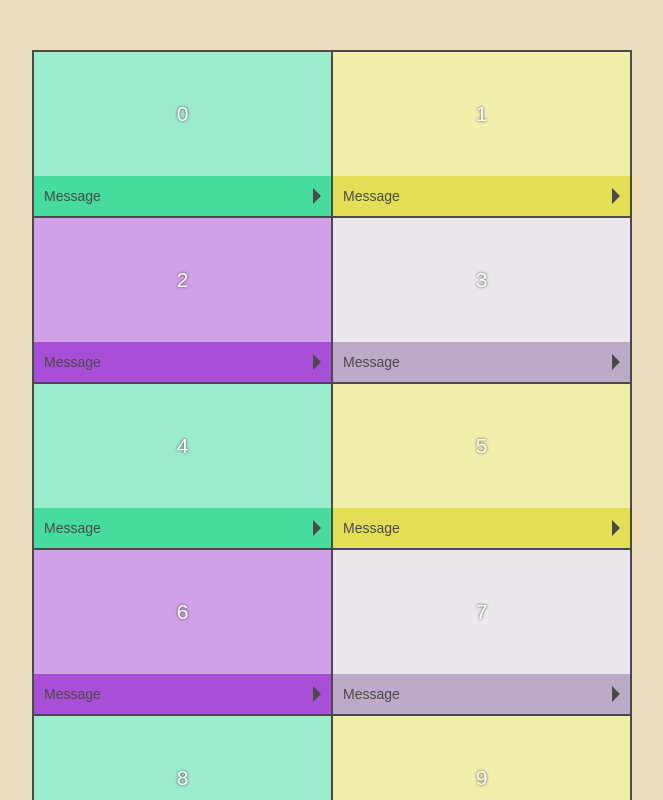
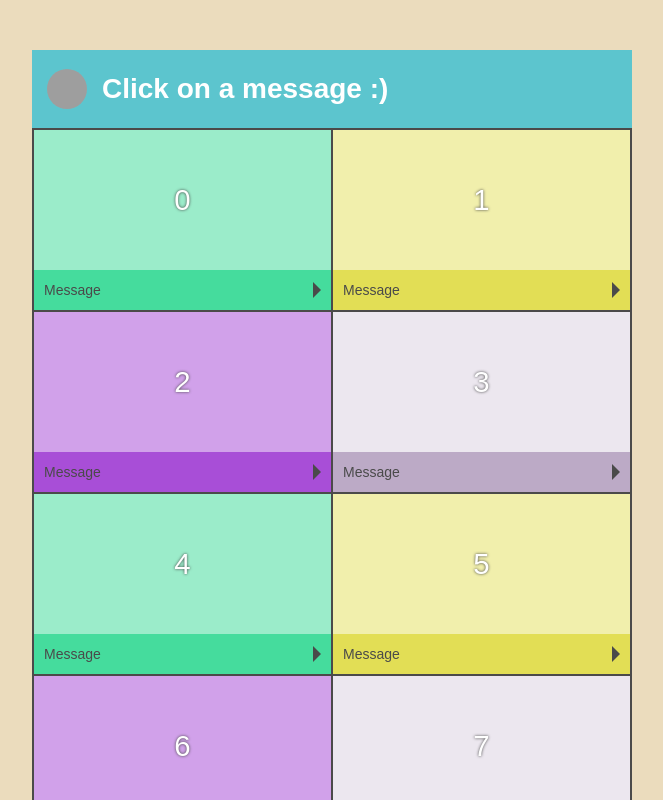
Before and after one commit to karlito40/codepen, a Vue app in the folder vue-timeline-component/: page / in a window 1280 px wide. Shown: the top 800 px of the page, without its empty margins (308-971 px from the left). Built offline with nearby package versions, Linux system fonts and the light colour scheme; grey boxes are pictures that could not be loaded.

Commit message:
complete animation

```diff
--- a/vue-timeline-component/src/App.vue
+++ b/vue-timeline-component/src/App.vue
@@ -1,20 +1,39 @@
 <template>
-  <div id="app">
+  <div id="app" ref="app">
+    <header class="header-app" ref="headerApp">
+      <!-- <div class="avatar" :style="{background:'url(https://pbs.twimg.com/profile_images/543855558348902402/8SNwBKWg_400x400.png) cover no-repeat'}"></div> -->
+      <div class="avatar" :style="{background: 'url(https://pbs.twimg.com/profile_images/543855558348902402/8SNwBKWg_400x400.png)', backgroundSize: 'cover'}"></div>
+      <h1>Click on a message :)</h1>
+    </header>
+
     <div class="menus">
       <SourcePointTimeline
-        v-for="(menu, index) in menus"
+        v-for="menu in menus"
         :show="menu.show"
-        :key="index"
-        :setup="setup"
+        :key="menu.id"
+        @enter="enterMenu(menu)"
+        @leave="leaveMenu(menu)"
+        @leaveComplete="leaveCompleteMenu(menu)"
+        :setup="fullscreenSetup"
         class="menu-wrapper"
       >
-        <div class="menu" @click="toggleMenu(menu)">
-          <div class="menu-body" >
-            <div class="menu-title">{{ index }}</div>
-            <div class="menu-footer">
+        <div class="menu" :ref="`menu-${menu.id}`" @click="toggleMenu(menu)" :class="{'is-unfold': menu.unfold}">
+          <div class="menu-content" >
+            <div class="menu-case">{{ menu.id }}</div>
+            <div class="menu-unfold">
+              <p>Lorem ipsum dolor sit amet, consectetur adipiscing elit. Maecenas eleifend vel nisi in accumsan. Cras eu magna accumsan, ullamcorper elit eget, pretium ipsum. Interdum et malesuada fames ac ante ipsum primis in faucibus. Ut commodo ligula nulla, non euismod magna posuere eget. Maecenas non nisi lobortis, vestibulum dui in, faucibus lectus. Sed mauris mauris, dapibus vitae sagittis egestas, varius nec nisi. Lorem ipsum dolor sit amet, consectetur adipiscing elit. Suspendisse potenti. Phasellus blandit ut erat a commodo. Sed et est suscipit, condimentum ex eu, porta nisi.</p>
+              <p>Lorem ipsum dolor sit amet, consectetur adipiscing elit. Maecenas eleifend vel nisi in accumsan. Cras eu magna accumsan, ullamcorper elit eget, pretium ipsum. Interdum et malesuada fames ac ante ipsum primis in faucibus. Ut commodo ligula nulla, non euismod magna posuere eget. Maecenas non nisi lobortis, vestibulum dui in, faucibus lectus. Sed mauris mauris, dapibus vitae sagittis egestas, varius nec nisi. Lorem ipsum dolor sit amet, consectetur adipiscing elit. Suspendisse potenti. Phasellus blandit ut erat a commodo. Sed et est suscipit, condimentum ex eu, porta nisi.</p>
+              <p>Lorem ipsum dolor sit amet, consectetur adipiscing elit. Maecenas eleifend vel nisi in accumsan. Cras eu magna accumsan, ullamcorper elit eget, pretium ipsum. Interdum et malesuada fames ac ante ipsum primis in faucibus. Ut commodo ligula nulla, non euismod magna posuere eget. Maecenas non nisi lobortis, vestibulum dui in, faucibus lectus. Sed mauris mauris, dapibus vitae sagittis egestas, varius nec nisi. Lorem ipsum dolor sit amet, consectetur adipiscing elit. Suspendisse potenti. Phasellus blandit ut erat a commodo. Sed et est suscipit, condimentum ex eu, porta nisi.</p>
+              <p>Lorem ipsum dolor sit amet, consectetur adipiscing elit. Maecenas eleifend vel nisi in accumsan. Cras eu magna accumsan, ullamcorper elit eget, pretium ipsum. Interdum et malesuada fames ac ante ipsum primis in faucibus. Ut commodo ligula nulla, non euismod magna posuere eget. Maecenas non nisi lobortis, vestibulum dui in, faucibus lectus. Sed mauris mauris, dapibus vitae sagittis egestas, varius nec nisi. Lorem ipsum dolor sit amet, consectetur adipiscing elit. Suspendisse potenti. Phasellus blandit ut erat a commodo. Sed et est suscipit, condimentum ex eu, porta nisi.</p>
+              <p>Lorem ipsum dolor sit amet, consectetur adipiscing elit. Maecenas eleifend vel nisi in accumsan. Cras eu magna accumsan, ullamcorper elit eget, pretium ipsum. Interdum et malesuada fames ac ante ipsum primis in faucibus. Ut commodo ligula nulla, non euismod magna posuere eget. Maecenas non nisi lobortis, vestibulum dui in, faucibus lectus. Sed mauris mauris, dapibus vitae sagittis egestas, varius nec nisi. Lorem ipsum dolor sit amet, consectetur adipiscing elit. Suspendisse potenti. Phasellus blandit ut erat a commodo. Sed et est suscipit, condimentum ex eu, porta nisi.</p>
+              <p>Lorem ipsum dolor sit amet, consectetur adipiscing elit. Maecenas eleifend vel nisi in accumsan. Cras eu magna accumsan, ullamcorper elit eget, pretium ipsum. Interdum et malesuada fames ac ante ipsum primis in faucibus. Ut commodo ligula nulla, non euismod magna posuere eget. Maecenas non nisi lobortis, vestibulum dui in, faucibus lectus. Sed mauris mauris, dapibus vitae sagittis egestas, varius nec nisi. Lorem ipsum dolor sit amet, consectetur adipiscing elit. Suspendisse potenti. Phasellus blandit ut erat a commodo. Sed et est suscipit, condimentum ex eu, porta nisi.</p>
+              <p>Lorem ipsum dolor sit amet, consectetur adipiscing elit. Maecenas eleifend vel nisi in accumsan. Cras eu magna accumsan, ullamcorper elit eget, pretium ipsum. Interdum et malesuada fames ac ante ipsum primis in faucibus. Ut commodo ligula nulla, non euismod magna posuere eget. Maecenas non nisi lobortis, vestibulum dui in, faucibus lectus. Sed mauris mauris, dapibus vitae sagittis egestas, varius nec nisi. Lorem ipsum dolor sit amet, consectetur adipiscing elit. Suspendisse potenti. Phasellus blandit ut erat a commodo. Sed et est suscipit, condimentum ex eu, porta nisi.</p>
+              <p>Lorem ipsum dolor sit amet, consectetur adipiscing elit. Maecenas eleifend vel nisi in accumsan. Cras eu magna accumsan, ullamcorper elit eget, pretium ipsum. Interdum et malesuada fames ac ante ipsum primis in faucibus. Ut commodo ligula nulla, non euismod magna posuere eget. Maecenas non nisi lobortis, vestibulum dui in, faucibus lectus. Sed mauris mauris, dapibus vitae sagittis egestas, varius nec nisi. Lorem ipsum dolor sit amet, consectetur adipiscing elit. Suspendisse potenti. Phasellus blandit ut erat a commodo. Sed et est suscipit, condimentum ex eu, porta nisi.</p>
+            </div>
+          </div>
+          <div class="menu-footer">
               <div class="menu-footer-body">Message</div>
             </div>
-          </div>
         </div>
       </SourcePointTimeline>
     </div>
@@ -24,13 +43,13 @@
 <script>
 import Timeline from './components/Timeline'
 import SourcePointTimeline from './components/SourcePointTimeline'
-import { TimelineMax, TimelineLite } from 'gsap/all';
+import { TimelineMax, TweenMax, TimelineLite, Power2 } from 'gsap/all';
 
 export default {
   name: 'app',
   data() {
     return {
-      menus: Array(10).fill().map(() => ({show: false}))
+      menus: Array(10).fill().map((v, k) => ({id: k, show: false, unfold: false}))
     }
   },
   components: {
@@ -40,9 +59,40 @@ export default {
     toggleMenu(menu) {
       menu.show = !menu.show;
     },
-    setup(el, rect) {
+    enterMenu(menu) {
+      menu.unfold = true;
+      TweenLite.to(window, 0.3, { scrollTo: "#app" });
+    },
+    leaveMenu(menu) {
+      TweenLite.to(window, 1.5, { scrollTo: this.$refs[`menu-${menu.id}`][0] });
+    },
+    leaveCompleteMenu(menu) {
+      if(!menu.show) {
+        menu.unfold = false;
+      }
+    },
+    fullscreenSetup(el, rect) {
+      const context = this.$refs.app.getBoundingClientRect();
+      const headerStyle = window.getComputedStyle(this.$refs.headerApp);
+      // const headerPaddingLeft = headerStyle.getPropertyValue('padding-left');
+      const headerHeight = headerStyle.getPropertyValue('height');
+
+      TweenMax.set(el, {
+        position: 'absolute',
+        left: rect.left - context.left,
+        top: rect.top - context.top,
+      });
+
+      TweenMax.set(el.querySelector('.menu-unfold'), { paddingTop: headerHeight, display: 'block' });
+      TweenMax.set(el.querySelectorAll('.menu-unfold p'), { opacity: 0, y: 15 });
+
       const tl = new TimelineMax();
-      tl.to(el, 0.3, { top: 0, left: 0, width: '100%', height: '100%' });
+      tl.to(el, 0.5, { top: 0, left: 0, width: '100%', height: '100%', ease: Power2.easeOut});
+      tl.to(el.querySelector('.menu-case'), 0.2, { y: -20 }, 0);
+      tl.to(el.querySelector('.menu-footer'), 0, { top: 0 }, 0);
+      // tl.to(el.querySelector('.menu-footer'), 0.33, { fontSize: '2em', paddingLeft: headerPaddingLeft, lineHeight: headerHeight, height: headerHeight, ease: Power2.easeIn}, 0);
+      // tl.staggerTo(el.querySelectorAll('.menu-unfold p'), 0.4, { opacity: 1, y: 0 }, 0.15);
+      tl.to(el.querySelectorAll('.menu-unfold p'), 0.2, { opacity: 1, y: 0 });
 
       return tl;
     }
@@ -54,19 +104,6 @@ export default {
 
 *, *:before, *:after {
   box-sizing: border-box;
-}
-
-/* #zoom-root .test { */
-#zoom-root {
-  position: fixed;
-  top: 0;
-  left: 0;
-  display: flex;
-  .test {
-    border: 1px solid black;
-    padding: 10px;
-  }
-
 }
 
 body {
@@ -82,10 +119,35 @@ body {
   width: 100%;
   max-width: 600px;
   margin: 50px auto 0 auto;
-  border: 1px solid #4b4a4a;
+  position: relative;
+}
+
+$appHeaderHeight: 78px;
+
+.header-app {
+  & {
+    display: flex;
+    background-color: #5cc5ce;
+    align-items: center;
+    padding-left: 15px;
+  }
+
+  h1 {
+    color: white;
+    margin: 0;
+    line-height: 2.8em;
+  }
+
+  .avatar {
+    height: 40px;
+    width: 40px;
+    border-radius: 50%;
+    margin-right: 15px;
+  }
 }
 
 .menus {
+  border: 1px solid #4b4a4a;
   display: flex;
   flex-wrap: wrap;
 }
@@ -114,8 +176,6 @@ $backgroundsPool: (#9becca, #f1efac, #d1a1ea, #ece7ef);
   border-top: 8px solid transparent;
   border-bottom: 8px solid transparent;
   border-left:8px solid #4a4a4a;
-
-
 }
 
 .back-icon {
@@ -129,28 +189,54 @@ $backgroundsPool: (#9becca, #f1efac, #d1a1ea, #ece7ef);
   border: 1px solid #4b4a4a;
   width: 50%;
 }
+
 .menu {
+  $menuHeight: 180px;
+  $menuFooterHeight: 40px;
+  $menuCaseHeight: $menuHeight - $menuFooterHeight;
+
   & {
-
+    position: relative;
+    padding-bottom: $menuFooterHeight;
+    height: $menuHeight;
   }
 
-  .menu-title {
-    padding: 50px 0;
-    font-size: 1.5em;
+  .menu-content {
     color:white;
+  }
+
+  .menu-case {
+    font-size: 2.1em;
     text-align: center;
     text-shadow: 0px 0px 3px #404040;
+    position: absolute;
+    height: $menuCaseHeight;
+    width: 100%;
+    display: flex;
+    align-items: center;
+    justify-content: center;
   }
 
+  .menu-unfold {
+    display: none;
+    font-size: 1.4em;
+    padding: 0 15px;
+    color: #4a4a4a;
+    opacity: 0.75;
+  }
+
+
   .menu-footer {
-    position: relative;
+    position: absolute;
+    bottom: 0;
+    height: $menuFooterHeight;
+    line-height: $menuFooterHeight;
+    width: 100%;
   }
+
 
   .menu-footer-body {
     & {
-      /* mix-blend-mode: difference; */
-      /* color:white; */
-      line-height: 40px;
       padding: 0 5px 0 10px;
       color:#4a4a4a;
     }
@@ -165,6 +251,24 @@ $backgroundsPool: (#9becca, #f1efac, #d1a1ea, #ece7ef);
       right: 10px;
       margin-top: -8px;
     }
+
+  }
+
+  &.is-unfold {
+    .menu-footer {
+      font-size: 2em;
+      line-height: $appHeaderHeight;
+      height: $appHeaderHeight;
+    }
+
+    .menu-footer-body {
+      & { padding-left: 35px; }
+
+      &:after {
+        @extend .back-icon;
+        left: 15px;
+      }
+    }
   }
 
 }
--- a/vue-timeline-component/src/components/SourcePointTimeline.js
+++ b/vue-timeline-component/src/components/SourcePointTimeline.js
@@ -8,10 +8,15 @@ export default {
   props: { ...Timeline.props },
   methods: {
     setupHandler(sourcePoint) {
-      const fromEl = this.$refs.from;
+      const fromEl = this.$refs.container.firstChild;
       const fromRect = fromEl.getBoundingClientRect();
 
-      TweenMax.set(sourcePoint.firstChild, { minHeight: '100%', minWidth: '100%'});
+      TweenMax.set(sourcePoint.firstChild, {
+        minHeight: '100%',
+        minWidth: '100%',
+        height: 'auto',
+      });
+
       TweenMax.set(sourcePoint, {
         position: 'fixed',
         zIndex: 9999,
@@ -26,12 +31,12 @@ export default {
     }
   },
   render(h) {
-
-    return h('div', { ref: 'from' }, [
+    return h('div', { ref: 'container' }, [
       this.$slots.default,
       h('Timeline', {
         props: { ...this.$props, setup: this.setupHandler },
-        class: 'source-point'
+        class: 'source-point',
+        on: this.$listeners
       }, cloneVNode(this.$slots.default, h))
     ]);
   }
--- a/vue-timeline-component/src/components/Timeline.js
+++ b/vue-timeline-component/src/components/Timeline.js
@@ -40,15 +40,23 @@ export default {
       }
 
       if(this.show) {
+        this.$emit('enter');
+
         this.tl
           .play()
-          .eventCallback('onComplete', done);
+          .eventCallback('onComplete', () => {
+            this.$emit('enterComplete');
+            done();
+          });
       } else {
+        this.$emit('leave');
+
         this.tl
           .reverse()
           .eventCallback('onReverseComplete', () => {
             this.tl = null;
             done();
+            this.$emit('leaveComplete');
           });
       }
     }
```
